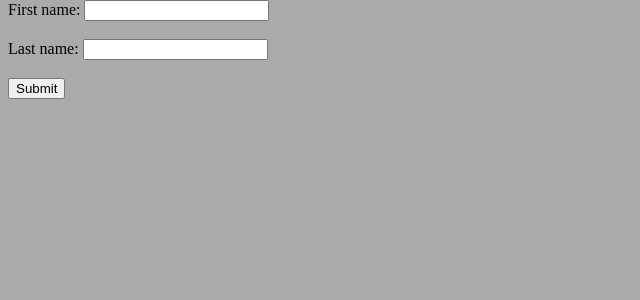
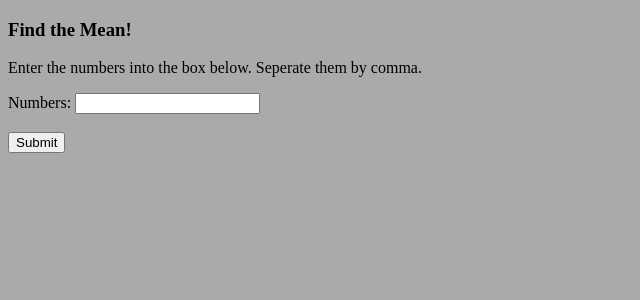
Before and after one commit to sirdesmond09/cohort_5b2, a Django app: page /contact/ in a window 1280 px wide. Shown: the part 26-326 px from the top of the page, without its empty margins (0-640 px from the left). Run offline with Django 4.2, Linux system fonts and the light colour scheme.

Commit message:
mean view

```diff
--- a/5b2_django/mysite/testapp/templates/contact.html
+++ b/5b2_django/mysite/testapp/templates/contact.html
@@ -6,14 +6,23 @@ Contact Us
 {% endblock title %}
 
 {% block body %}
+<div>
+    <h3>Find the Mean!</h3>
+    <p>Enter the numbers into the box below. Seperate them by comma.</p>
+</div>
 
 <form method="POST">
     {% csrf_token %}
-    <label for="fname">First name:</label>
-    <input type="text" id="fname" name="fname"><br><br>
-    <label for="lname">Last name:</label>
-    <input type="text" id="lname" name="lname"><br><br>
+    <label for="fname">Numbers:</label>
+    <input type="text" id="fname" name="numbers"><br><br>
     <input type="submit" value="Submit">
 </form>
 
+{% if mean %}
+<div>
+    <h3>Mean:</h3>
+    <p>The mean value is {{ mean }}.</p>
+</div>
+{% endif %}
+
 {% endblock body %}
--- a/5b2_django/mysite/testapp/views.py
+++ b/5b2_django/mysite/testapp/views.py
@@ -1,4 +1,4 @@
-from django.shortcuts import render
+from django.shortcuts import redirect, render
 from django.http.response import HttpResponse
 
 
@@ -19,7 +19,17 @@ def html_home_page(request):
     return render(request, "home.html", context)
 
 def contact_us(request):
+    mean = None
+
+    if request.method == "POST":
+        num = request.POST.get("numbers")
+        numbers = list(map(int, num.split(",")))
+        mean = round((sum(numbers)/len(numbers)), 2)
+        # return redirect("home")
+
     context = {
-        "section":"contact"
+        "section":"contact",
+        "mean" : mean
     }
+
     return render(request, "contact.html", context)
```
